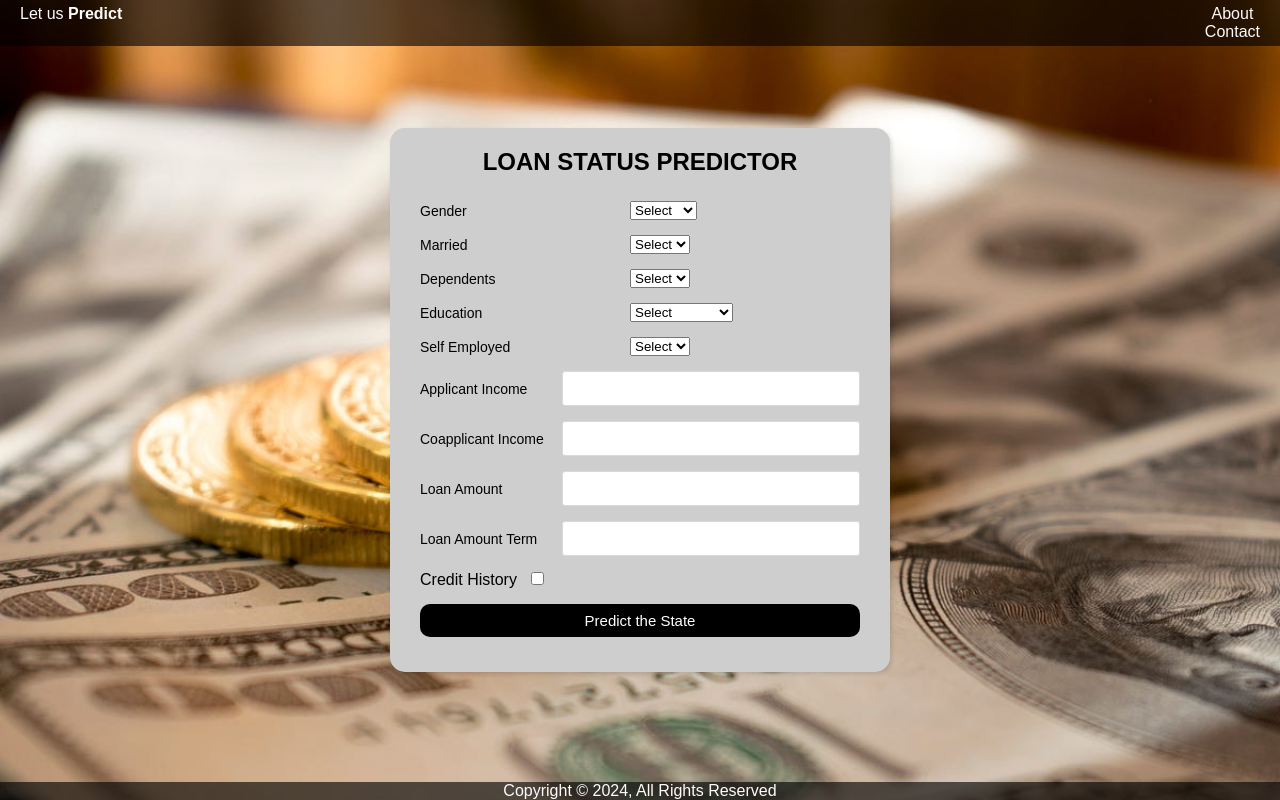
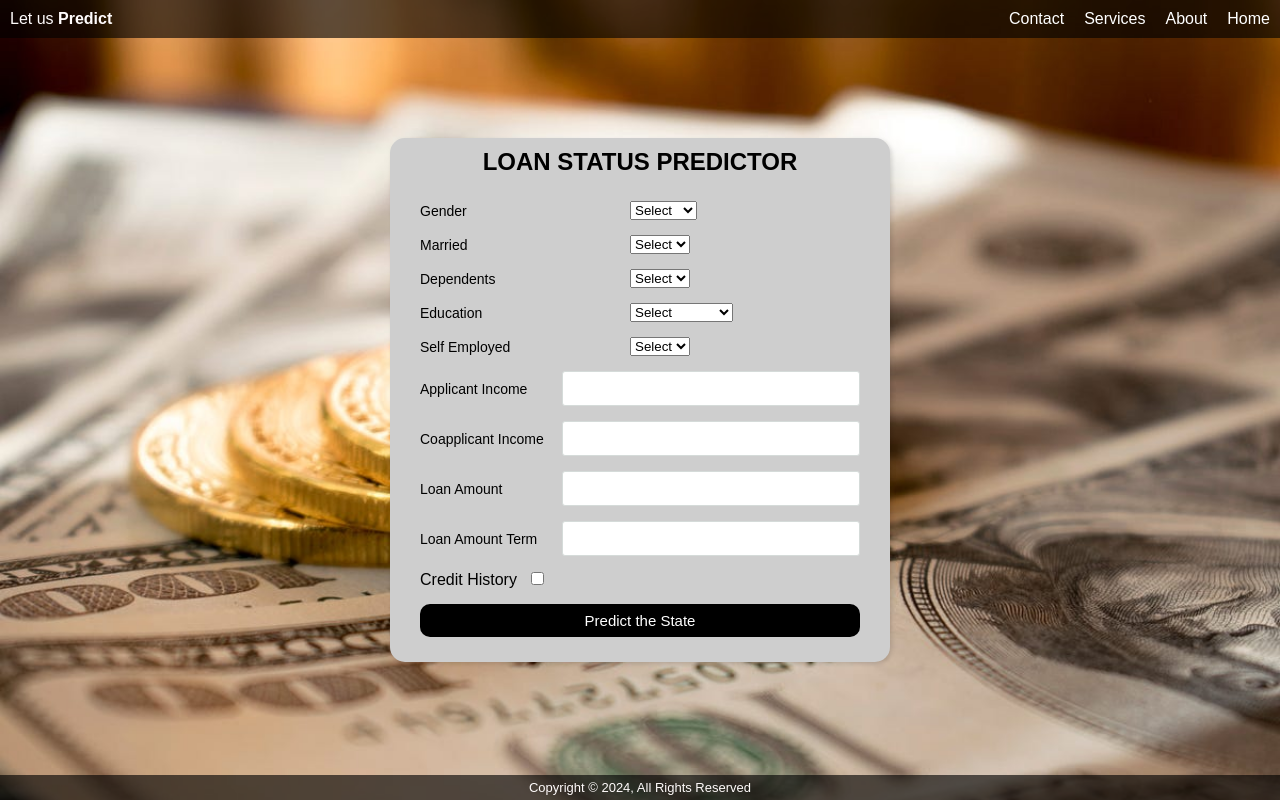
Before and after one commit to Malkith99/Full-Stack-ML-Project, a Flask app: page / in a window 1280 px wide. Run offline with Flask 3, Linux system fonts and the light colour scheme.

Commit message:
headers and footers are updated

```diff
--- a/Website/static/style/style.css
+++ b/Website/static/style/style.css
@@ -16,25 +16,44 @@ footer {
 footer {
     position: absolute;
     bottom: 0;
-    padding: auto;
+    padding: 5px 0;
+    font-size: small;
 }
 
 header {
     /*element selector */
     top: 0;
     position: absolute;
-    padding: 5px 0;
 }
 
 .headerLeft {
     /*class selector */
     float: left;
-    padding-left: 20px;
+    padding: 10px 10px;
 }
 
-.headerRight {
+nav ul {
+    list-style-type: none;
+    margin: 0;
+    padding: 0;
+    overflow: hidden;
+
+}
+
+nav li {
     float: right;
-    padding-right: 20px;
+}
+
+nav li a {
+    display: block;
+    color: white;
+    text-align: center;
+    padding: 10px 10px;
+    text-decoration: none;
+}
+
+nav li a:hover {
+    background-color: #111;
 }
 
 body {
@@ -53,7 +72,7 @@ body {
     background: #cecece;
     margin: 20px auto;
     box-shadow: 2px 2px 4px rgba(0, 0, 0, 0.125);
-    padding: 20px 30px;
+    padding: 10px 30px;
     border-radius: 15px;
 }
 
--- a/Website/templates/index.html
+++ b/Website/templates/index.html
@@ -11,9 +11,15 @@
     <div class="headerLeft">
         <p>Let us <b>Predict</b></p>
     </div>
-    <div class="headerRight">
-        <p>About</p>
-        <p>Contact</p>
+    <div class="headerRight"></div>
+    <nav>
+        <ul>
+            <li><a href="#home">Home</a></li>
+            <li><a href="#about">About</a></li>
+            <li><a href="#services">Services</a></li>
+            <li><a href="#contact">Contact</a></li>
+        </ul>
+    </nav>
     </div>
 
 </header>
```
